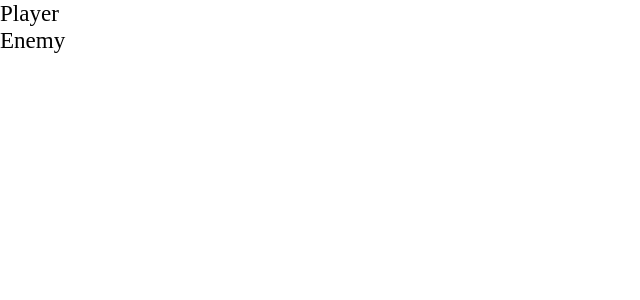
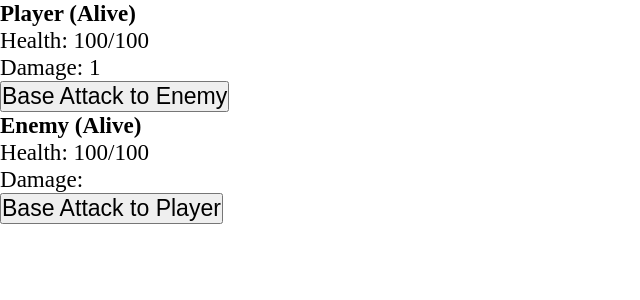
Before and after one commit to theGreatKyle1994/project-alpha, a React (Vite) app in the folder client/: page /entity in a window 1280 px wide. Shown: the top 300 px of the page, without its empty margins (0-640 px from the left). Built offline with nearby package versions, Linux system fonts and the light colour scheme.

Commit message:
basic outline in entitytesting.jsx

```diff
--- a/client/src/components/testing/EntityTesting.jsx
+++ b/client/src/components/testing/EntityTesting.jsx
@@ -1,29 +1,64 @@
 import usePlayer from "../../hooks/usePlayer";
 import useEnemies from "../../hooks/useEnemies";
 import Weapon from "../../entities/weapons/Weapon";
-import { useMemo } from "react";
+import { useMemo, useEffect } from "react";
 
 const EntityTesting = () => {
   const [player, setPlayer] = usePlayer();
   const [enemies, setEnemies] = useEnemies(1);
 
-  useMemo(
-    () =>
-      (player.weapon = new Weapon({
-        name: "Test Weapon",
-        baseDam: 10,
-        critChance: 0.05,
-        hitChance: 0.5,
-      })),
-    []
-  );
+  useMemo(() => {
+    player.weapon = new Weapon({ name: "Axe" });
+  }, []);
+  useEffect(() => {
+    enemies[0].weapon = new Weapon({ name: "Sword" });
+  }, []);
+
+  useEffect(() => console.log(player), [player]);
+  useEffect(() => console.log(enemies[0]), [enemies[0]]);
 
   return (
     <>
-      <div>
-        <div>{player?.name}</div>
-      </div>
-      <div>{enemies[0]?.name}</div>
+      {player && enemies[0] && (
+        <>
+          <div>
+            <h3>
+              {player.name} {`(${player.isDead ? "Dead" : "Alive"})`}
+            </h3>
+            <div>
+              Health: {player.health}/{player.maxHealth}
+            </div>
+            <div>Damage: {player.weapon.baseDam}</div>
+            <button
+              onClick={() => {
+                console.log(`${player.name} attacks ${enemies[0]?.name}`);
+                enemies[0].takeDamage(player.weapon.calcDamage());
+                setEnemies([enemies[0].copySelf()]);
+              }}
+            >
+              Base Attack to {enemies[0]?.name}
+            </button>
+          </div>
+          <div>
+            <h3>
+              {enemies[0].name} {`(${enemies[0].isDead ? "Dead" : "Alive"})`}
+            </h3>
+            <div>
+              Health: {enemies[0].health}/{enemies[0].maxHealth}
+            </div>
+            <div>Damage: {enemies[0].weapon?.baseDam}</div>
+            <button
+              onClick={() => {
+                console.log(`${enemies[0]?.name} attacks ${player.name}`);
+                player.takeDamage(enemies[0].weapon.calcDamage());
+                setPlayer(player.copySelf());
+              }}
+            >
+              Base Attack to {player?.name}
+            </button>
+          </div>
+        </>
+      )}
     </>
   );
 };
--- a/client/src/entities/Entity.js
+++ b/client/src/entities/Entity.js
@@ -22,7 +22,7 @@ class Entity {
     return damIn * this.resistance;
   }
   // Base method to take damage
-  takeDamage(damIn) {
+  takeDamage({ damOut: damIn }) {
     if (this.health > 0) {
       this.health -= this.calcDefense(damIn);
     }
--- a/client/src/entities/Item.js
+++ b/client/src/entities/Item.js
@@ -1,11 +1,5 @@
 class Item {
-  constructor(
-    creatorObj = {
-      name: "",
-      description: "",
-      image: "",
-    }
-  ) {
+  constructor(creatorObj) {
     this.name = creatorObj.name || "";
     this.description = creatorObj.description || "";
     this.image = creatorObj.image || "";
--- a/client/src/entities/weapons/Weapon.js
+++ b/client/src/entities/weapons/Weapon.js
@@ -8,9 +8,10 @@ class Weapon extends Item {
       description: creatorObj.description,
       image: creatorObj.image,
     });
-    this.baseDam = creatorObj.baseDam || 0; // Basic attack
-    this.critChance = creatorObj.critChance || 0.0; // Double Dam calc
-    this.hitChance = creatorObj.hitChance || 0.0; // Miss calc
+    this.hitChance = creatorObj.hitChance || 75; // Miss calc
+    this.baseDam = creatorObj.baseDam || 1; // Basic attack
+    this.critChance = creatorObj.critChance || 5; // Crit chance calc
+    this.critDam = creatorObj.critDam || 1.0; // Crit dam calc
   }
   // Calculate outgoing damage
   calcDamage() {
@@ -18,18 +19,24 @@ class Weapon extends Item {
     const outDamInfo = {
       isHit: true,
       isCrit: false,
-      outDam: this.baseDam,
+      damOut: this.baseDam,
     };
     // Calc if a hit is made and return on miss
     if (applyChance(this.hitChance)) {
+      console.log("Hit");
+      outDamInfo.isHit = true;
+      // Roll for crit strike
+      if (applyChance(this.critChance)) {
+        console.log("Crit");
+        outDamInfo.isCrit = true;
+        outDamInfo.damOut *= this.critDam;
+        return outDamInfo;
+      }
+      return outDamInfo;
+    } else {
+      console.log("Miss");
       outDamInfo.isHit = false;
-      outDamInfo.outDam = 0;
-      return outDamInfo;
-    }
-    // Roll for crit strike
-    else if (applyChance(this.critChance)) {
-      outDamInfo.isCrit = true;
-      outDam *= 2;
+      outDamInfo.damOut = 0;
       return outDamInfo;
     }
   }
--- a/client/src/hooks/useEnemies.js
+++ b/client/src/hooks/useEnemies.js
@@ -18,12 +18,6 @@ const useEnemies = (amountOfEnemies = 1, spawnSpaces = []) => {
           useCollision: true,
         })
       );
-      newEnemy.weapon = new Weapon({
-        name: "Test Weapon",
-        baseDam: 10,
-        critChance: 0.05,
-        hitChance: 0.5,
-      });
       // If map spawns are not set we skip spawn location (debug purposes)
       if (spawnSpaces.length !== 0)
         newEnemy.instance.findSpawn("random", spawnSpaces);
@@ -32,8 +26,6 @@ const useEnemies = (amountOfEnemies = 1, spawnSpaces = []) => {
     setEnemies(newList);
   }, []);
 
-  useEffect(() => console.log(enemies), [enemies]);
-
   return [enemies, setEnemies];
 };
 
--- a/client/src/hooks/usePlayer.js
+++ b/client/src/hooks/usePlayer.js
@@ -19,8 +19,6 @@ const usePlayer = (spawnSpaces = []) => {
       player.instance.findSpawn("random", spawnSpaces);
   }, []);
 
-  useEffect(() => console.log(player), [player]);
-
   return [player, setPlayer];
 };
 
```
